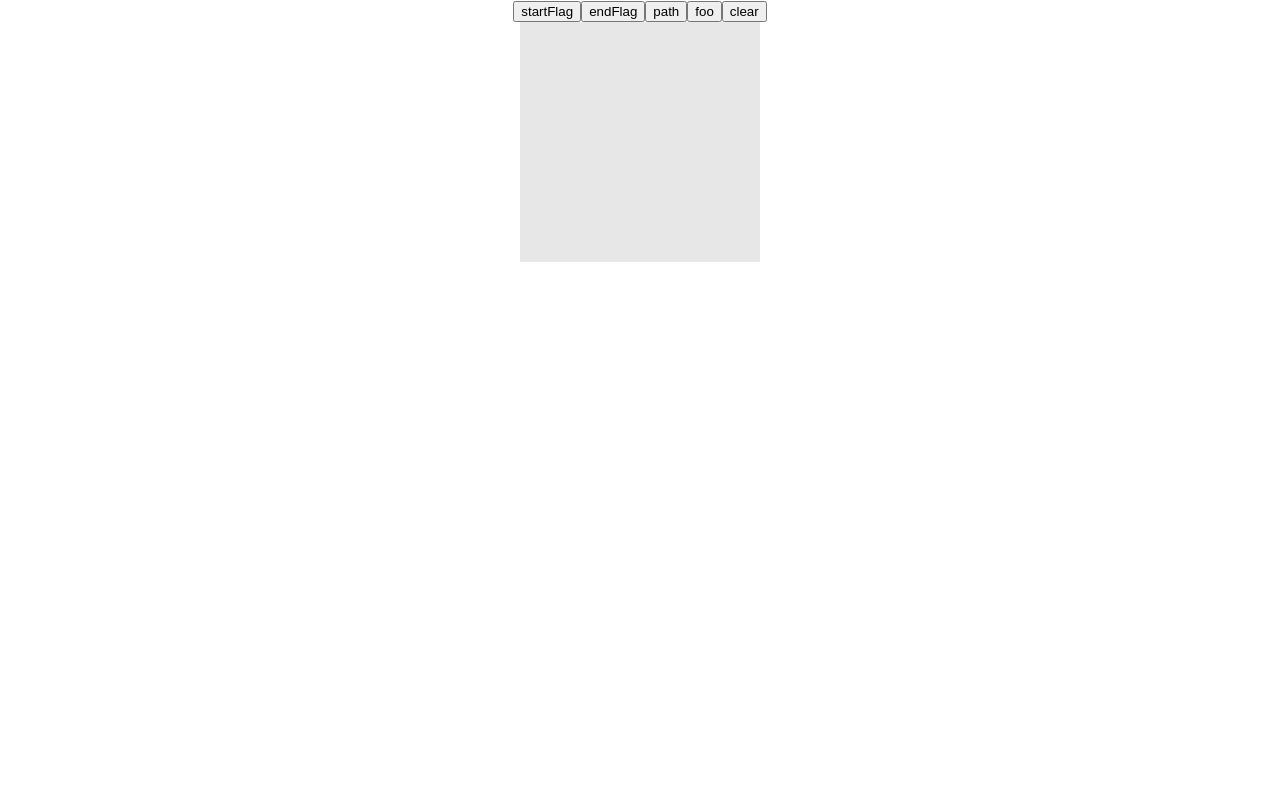
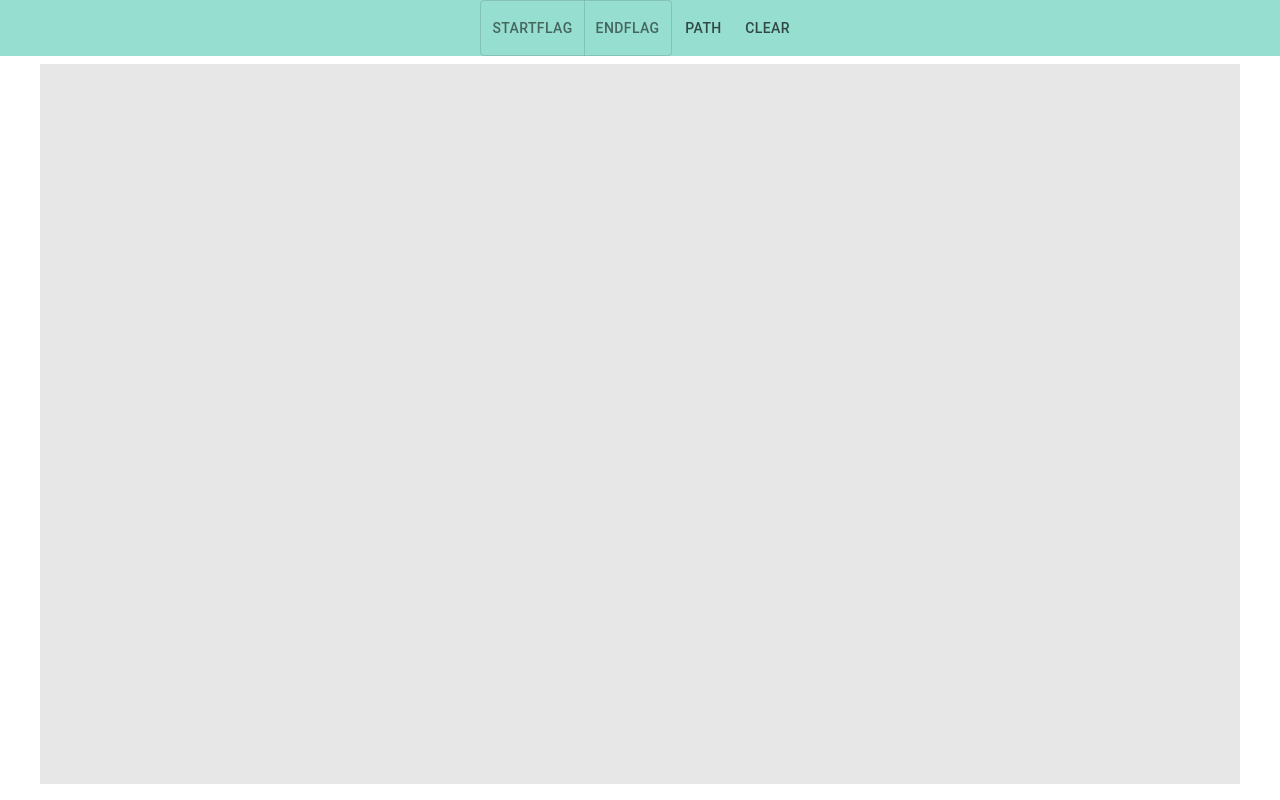
Before and after one commit to acdlbs/VisualReactPathing, a React (Create React App) app: page / in a window 1280 px wide. Built offline with nearby package versions, Linux system fonts and the light colour scheme.

Commit message:
added buttons and changed colors

```diff
--- a/src/components/PathingGrid.js
+++ b/src/components/PathingGrid.js
@@ -1,7 +1,9 @@
 import * as React from "react";
 import Tile from "./Tile.js"
 import Box from "@mui/material/Box";
-
+import Button from '@mui/material/Button';
+import ToggleButton from '@mui/material/ToggleButton';
+import ToggleButtonGroup from '@mui/material/ToggleButtonGroup';
 
 class PathingGrid extends React.Component {
 
@@ -9,13 +11,14 @@ class PathingGrid extends React.Component {
     constructor(props) {
 	super(props);
 	this.state = {
-	    numTiles: 100,
-	    width: 10,
-	    height: 10,
+	    numTiles: 1500,
+	    width: 50,
+	    height: 30,
 	    tiles: [],
 	    startToggle: false,
 	    endToggle: false,
-	    mouseDown: false
+	    mouseDown: false,
+	    toggles: null
 	};
     }
 
@@ -134,6 +137,9 @@ class PathingGrid extends React.Component {
 	if (this.dijkstraInterval != null) this.dijkstraInterval = null;
 	let a = this.state.tiles.slice();
 	//set weights of all neighboring tiles
+	console.log(this.state.numTiles);
+	console.log(this.state.width);
+	console.log(this.state.height);
 	for (let i = 0; i < this.state.numTiles; i++) {
 	    let w = (new Array(this.state.numTiles).fill(0));
 	    if (i+1 in w) {
@@ -156,6 +162,11 @@ class PathingGrid extends React.Component {
     }
 
     componentDidMount() {
+	if (window.innerWidth > 1447) {
+	    this.setState({numTiles: 1500, width: 50, height: 30}, this.clear);
+	} else if (window.innerWidth < window.innerHeight) {
+	    this.setState({numTiles: 250, width: 10, height: 25}, this.clear);
+	}
 	this.clear();
     }
 
@@ -184,10 +195,18 @@ class PathingGrid extends React.Component {
     }
 
     toggleStart() {
-	this.setState({startToggle: !this.state.startToggle});
+	if (this.state.startToggle === true) {
+	    this.setState({startToggle: false, toggles: null});
+	} else {
+	    this.setState({startToggle: true});
+	}
     }
     toggleEnd() {
-	this.setState({endToggle: !this.state.endToggle});
+	if (this.state.endToggle === true) {
+	    this.setState({endToggle: false, toggles: null});
+	} else {
+	    this.setState({endToggle: true});
+	}
     }
 
     clickTile(index) {
@@ -243,15 +262,29 @@ class PathingGrid extends React.Component {
 	}
     }
 
+    buttonToggles(event, newAlignment){
+	this.setState({toggles: newAlignment});
+    };
+
     render() {
 	return (
 	    <div>
-	    <button onClick={() => {this.toggleStart()}}>startFlag</button>
-	    <button onClick={() => {this.toggleEnd();}}>endFlag</button>
-	    <button onClick={() => {this.path();}}>path</button>
-	    <button onClick={() => {console.log(this.state.tiles);}}> foo </button>
-	    <button onClick={() => {this.clear()}}> clear </button>
-	    <Box onMouseDown={()=>{this.setState({mouseDown: true})}}  onMouseUp={()=>{this.setState({mouseDown: false})}} sx={{ display: 'grid', justifyContent: 'center', gridGap: "0px", gridTemplateColumns: 'repeat(' + this.state.width + ', 3vh)', gridTemplateRows: 'repeat(' + this.state.height + ', 3vh)' }}>
+	    <Box sx={{ width: '100vw', height: '7vh', backgroundColor: '#47c6ab91', display: 'inline-flex', flexDirection: 'row', alignContent: 'center',	justifyContent: 'center'}}>
+	    <ToggleButtonGroup
+	    color="primary"
+	    value={this.state.toggles}
+	    exclusive
+	    onChange={(event, val)=>{this.buttonToggles(event, val)}}
+	    >
+	    <ToggleButton value="start" color="success" onClick={() => {this.toggleStart()}}>startFlag</ToggleButton>
+	    <ToggleButton value="end" color="error" onClick={() => {this.toggleEnd();}}>endFlag</ToggleButton>
+	    </ToggleButtonGroup>
+
+	    <Button sx={{color: "#000000ab"}} onClick={() => {this.path();}}>path</Button>
+	    <Button sx={{color: "#000000ab"}} onClick={() => {this.clear()}}> clear </Button>
+	    </Box>
+
+	    <Box onMouseDown={()=>{this.setState({mouseDown: true})}}  onMouseUp={()=>{this.setState({mouseDown: false})}} sx={{ paddingTop: '1vh', display: 'grid', justifyContent: 'center', gridGap: "0px", gridTemplateColumns: 'repeat(' + this.state.width + ', 3vh)', gridTemplateRows: 'repeat(' + this.state.height + ', 3vh)' }}>
 	    {this.state.tiles.map((element, index, array) => {return <Tile click={()=>{this.clickTile(index)}} drag={()=>{if (this.state.mouseDown === true) this.clickTile(index)}} key={this.state.tiles.at(index).id} type={this.state.tiles.at(index).type} />})}
 	    </Box>
 	    </div>
--- a/src/components/Tile.css
+++ b/src/components/Tile.css
@@ -1,7 +1,7 @@
 .finish {
     width: 100%;
     height: 100%;
-    background-color: #FF4141;
+    background-color: #fd3595;
 }
 
 .finish:hover {
@@ -23,7 +23,7 @@
 .start {
     width: 100%;
     height: 100%;
-    background-color: #15C241;
+    background-color: #47c6ab;
 }
 
 .start:hover {
@@ -45,7 +45,7 @@
 }
 
 .p {
-    background-color: rgba(230, 200, 0, 0.75);
+    background-color: rgba(188, 201, 62, 0.75);
     width: 100%;
     height: 100%;
    }
@@ -74,23 +74,23 @@
 @keyframes visitedAnimation {
   0% {
     transform: scale(0.3);
-    background-color: rgba(0, 0, 66, 0.75);
+    background-color: #FCF6F5FF;
     border-radius: 100%;
   }
 
   50% {
       transform: scale(.7);
-    background-color: rgba(217, 17, 187, 0.75);
+    background-color: rgba(234, 115, 141, 0.75);
   }
 
   75% {
     transform: scale(0.5);
-    background-color: rgba(0, 218, 69, 0.75);
+    background-color: #195190FF;
   }
 
   100% {
     transform: scale(1);
-    background-color: rgba(34, 17, 217, 0.75);
+    background-color: rgba(167, 167, 167, 0.75);
   }
 }
 
@@ -114,11 +114,16 @@
 
   0% {
     transform: scale(0.5);
-    background-color: rgba(34, 17, 217, 0.75);
+    background-color: rgba(0, 100, 145, 0.75);
+  }
+
+  50% {
+    transform: scale(0.8);
+    background-color: rgba(50, 50, 50, 0.75);
   }
 
   100% {
     transform: scale(1);
-    background-color: rgba(230, 200, 0, 0.75);
+    background-color: #d8c039bf;
   }
 }
```
